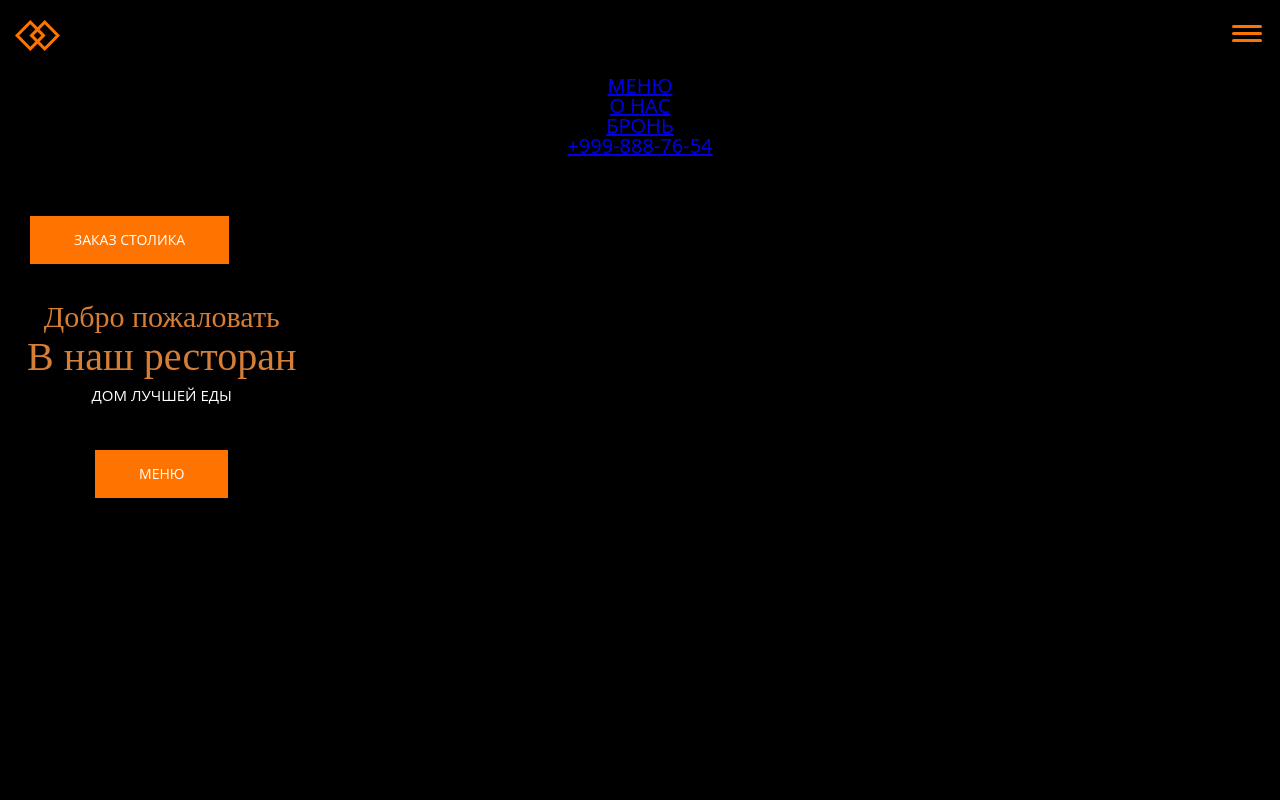
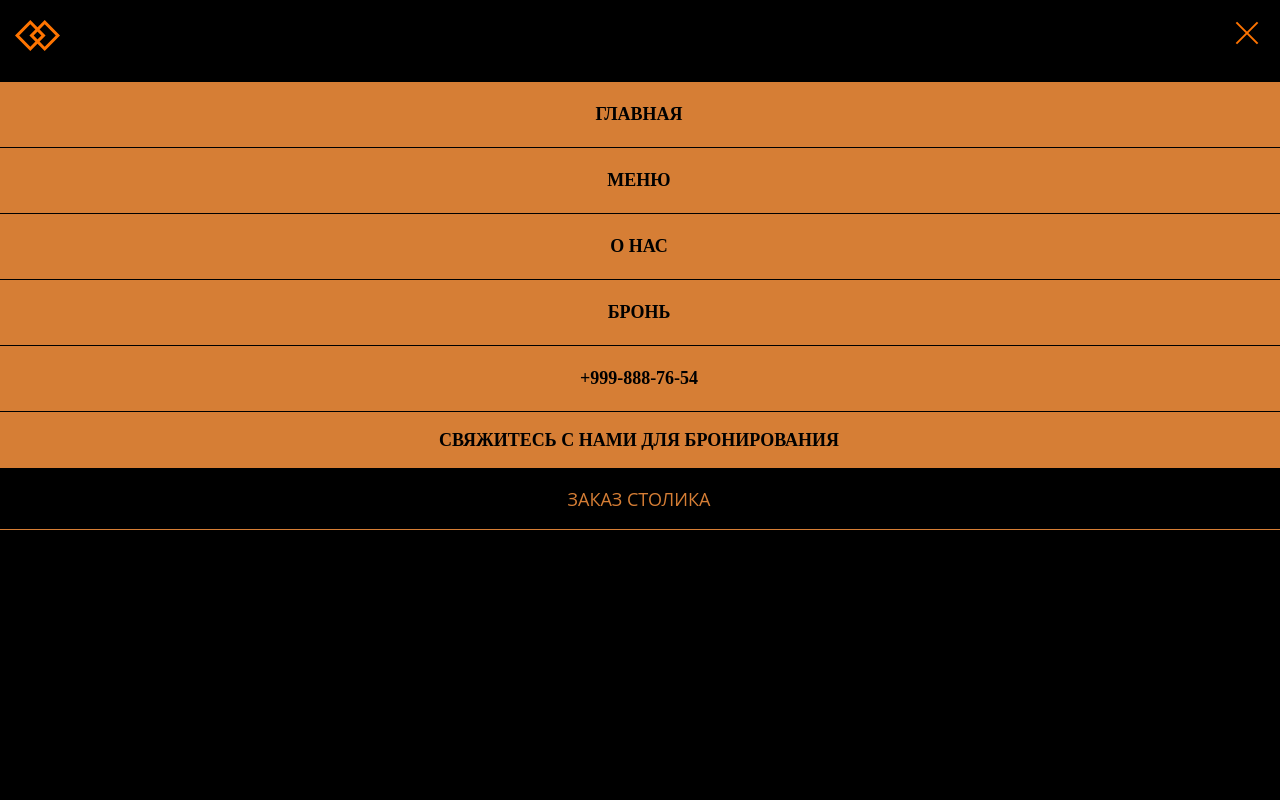
Before and after one commit to nataliusta/best_food_home, a website: page source/index.html in a window 1280 px wide. Shown: the top 800 px of the page. Drawn offline with nearby package versions, Linux system fonts and the light colour scheme; files that its build step writes are made by us from their sources; files whose address does not match are found by name.

Commit message:
Добавит main-nav js

```diff
--- a/source/index.html
+++ b/source/index.html
@@ -14,7 +14,7 @@
     <a class="page-header__logo logo">
       <img class="logo__icon" src="img/icons/logo.svg" width="45" height="31" alt="" aria-hidden="true">
     </a>
-    <nav class="main-nav main-nav--closed main-nav--nojs">
+    <nav class="main-nav main-nav--opened">
       <button class="main-nav__toggle" type="button">
         <span class="visually-hidden">Открыть меню</span>
       </button>
@@ -294,7 +294,7 @@
       </div>
     </section>
   </footer>
-
+  <script src="js/main-nav.js"></script>
 </body>
 
 </html>
--- /dev/null
+++ b/source/js/main-nav.js
@@ -0,0 +1,14 @@
+var navMain = document.querySelector('.main-nav');
+var navToggle = document.querySelector('.main-nav__toggle');
+
+navMain.classList.remove('main-nav--nojs');
+
+navToggle.addEventListener('click', function () {
+  if (navMain.classList.contains('main-nav--closed')) {
+    navMain.classList.remove('main-nav--closed');
+    navMain.classList.add('main-nav--opened');
+  } else {
+    navMain.classList.add('main-nav--closed');
+    navMain.classList.remove('main-nav--opened');
+  }
+});
--- a/source/sass/blocks/main-nav.scss
+++ b/source/sass/blocks/main-nav.scss
@@ -47,3 +47,55 @@
     display: none;
   }
 }
+
+@media (max-width: $mobile-width-only) {
+  .main-nav--opened .main-nav__wrapper {
+    position: absolute;
+    top: 25px;
+    right: -18px;
+    left: -20px;
+    z-index: 2;
+    padding: 0;
+    margin: 0 -15px;
+    min-height: 200px;
+    background-color: $color-orange-100;
+  }
+}
+
+.main-nav--nojs .main-nav__toggle {
+  display: none;
+}
+
+.main-nav--nojs .main-nav__wrapper {
+  position: static;
+  padding: 0;
+}
+
+.main-nav--nojs .site-list__item {
+  display: block;
+}
+
+.main-nav--opened .main-nav__toggle {
+  top: -34px;
+  right: -7px;
+
+  &::before,
+  &::after {
+    content: "";
+    position: absolute;
+    top: 10px;
+    left: -5px;
+    width: 30px;
+    height: 2px;
+    background-color: $color-orange-150;
+  }
+
+  &::before {
+    transform: rotate(45deg);
+    box-shadow: none;
+  }
+
+  &::after {
+    transform: rotate(-45deg);
+  }
+}
--- a/source/sass/blocks/page-header.scss
+++ b/source/sass/blocks/page-header.scss
@@ -5,6 +5,5 @@
   background-color: $color-black;
   height: 800px;
   object-fit: cover;
-  z-index: 0;
   padding: 20px 15px;
 }
--- a/source/sass/blocks/promo.scss
+++ b/source/sass/blocks/promo.scss
@@ -3,6 +3,7 @@
   top: 300px;
   left: -10px;
   text-align: center;
+  z-index: 0;
 }
 
 .promo__heading {
--- a/source/sass/blocks/site-list.scss
+++ b/source/sass/blocks/site-list.scss
@@ -0,0 +1,43 @@
+.site-list__item {
+  position: relative;
+  margin: 0;
+  padding: 0;
+  font-family: $added-regular-font;
+  font-size: 18px;
+  line-height: 20px;
+  font-weight: 700;
+  border-top: 1px solid $color-black;
+}
+
+.site-list__item p {
+  padding: 18px 23px;
+}
+
+.site-list__link {
+  position: relative;
+  display: block;
+  padding: 22px 22px 23px;
+  color: $color-black;
+  background-color: $color-orange-100;
+  text-decoration: none;
+  text-align: center;
+
+  &:hover {
+    opacity: 0.6;
+  }
+
+  &:active {
+    opacity: 0.3;
+  }
+}
+
+.site-list__button {
+  margin: 0 auto;
+  padding: 20px 44px;
+  width: 100%;
+  font-size: 18px;
+  color: $color-orange-100;
+  background-color: $color-black;
+  border-radius: 2px;
+  border-bottom: 1px solid $color-orange-100;
+}
--- a/source/sass/global/variables.scss
+++ b/source/sass/global/variables.scss
@@ -1,4 +1,4 @@
-$mobile-width-only: 767px;
+$mobile-width-only: 1439px;
 $desktop-width: 1440px;
 
 $color-white: #ffffff;
@@ -12,5 +12,5 @@ $color-orange-200: #bc9060;
 $color-orange-250: #d67e34;
 $color-orange-300: #ffe8d0;
 $color-red: #ff0000;
-$main-regular-font: "Open Sans", "Arial", sans-serif;
+$main-regular-font: "Open Sans", "Arial", serif;
 $added-regular-font: "Tinos", serif;
```
